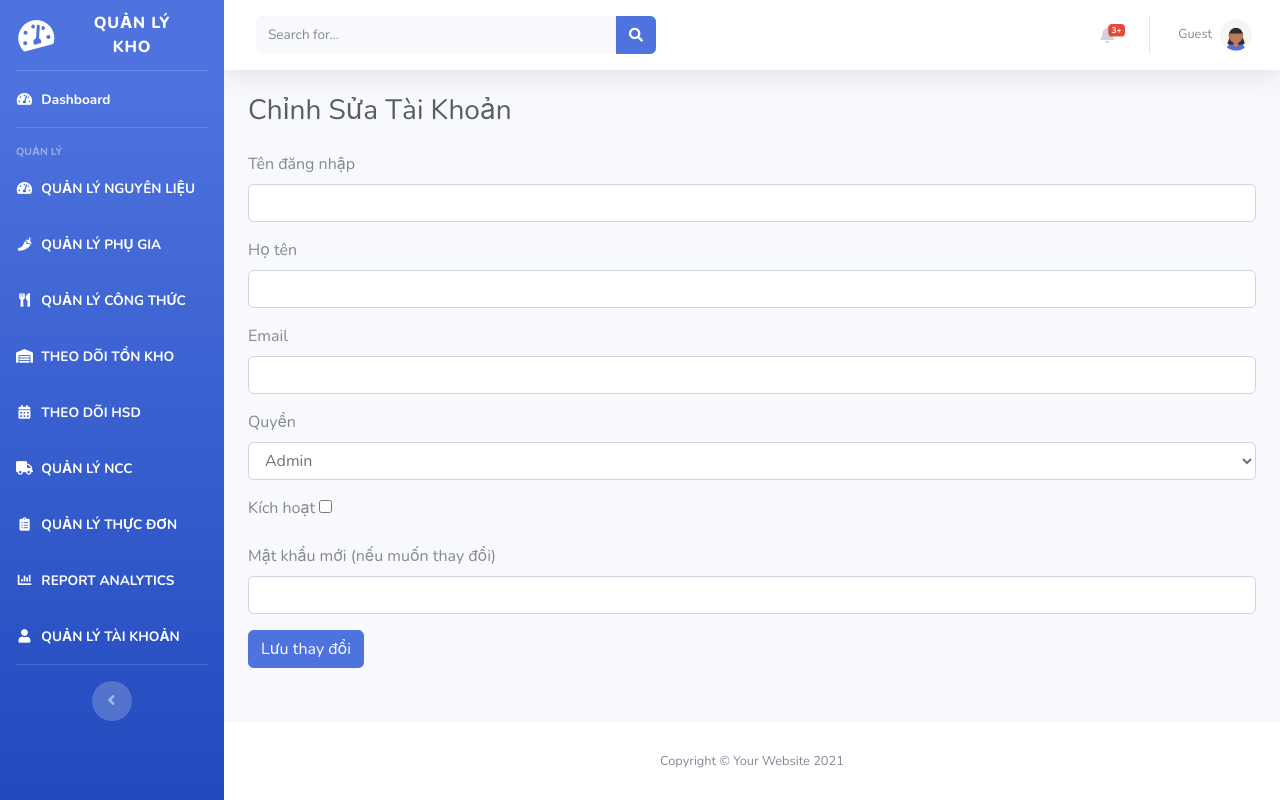
After one commit to HOAhufi2002/QuanLyKhoP, a Python web app: template templates/quanlytaikhoan/edit_taikhoan.html in a window 1280 px wide. The commit adds this page. Run offline with Jinja, Linux system fonts and the light colour scheme; the template is opened without the code that fills it, so the values that code supplies are empty.

Commit message:
25 06 2024

```diff
--- a/app.py
+++ b/app.py
@@ -60,11 +60,7 @@ def index():
 
     return render_template('index.html', total_ingredients=total_ingredients, total_dishes=total_dishes, total_suppliers=total_suppliers, ingredient_names=ingredient_names, ingredient_stock_levels=ingredient_stock_levels, supplier_names=supplier_names, ingredients_by_supplier=ingredients_by_supplier)
 
-# @app.route('/')
-# def index():
-#     if 'user_id' not in session:
-#         return redirect(url_for('loginregister.login'))
-#     return render_template('index.html')
+
 
 if __name__ == '__main__':
     app.run(debug=True)
--- a/templates/layout.html
+++ b/templates/layout.html
@@ -106,7 +106,11 @@
                     <span>REPORT ANALYTICS</span>
                 </a>
             </li>
-
+            <li class="nav-item active">
+                <a class="nav-link" href="{{ url_for('loginregister.account_management') }}">
+                    <i class="fas fa-fw fa-user"></i>
+                    <span>QUẢN LÝ TÀI KHOẢN</span></a>
+            </li>
             <!-- Divider -->
             <hr class="sidebar-divider d-none d-md-block">
 
--- a/templates/login.html
+++ b/templates/login.html
@@ -39,6 +39,12 @@
                                     <div class="text-center">
                                         <h1 class="h4 text-gray-900 mb-4">Chào mừng bạn trở lại!</h1>
                                     </div>
+                                    {% if message %}
+                                    <div class="alert alert-info" role="alert">
+                                        <h4 class="alert-heading">{{ message.title }}</h4>
+                                        <p>{{ message.body }}</p>
+                                    </div>
+                                    {% endif %}
                                     <form class="user" action="{{ url_for('loginregister.login') }}" method="POST">
                                         <div class="form-group">
                                             <input type="text" class="form-control form-control-user" name="username" placeholder="Enter Username..." required>
--- /dev/null
+++ b/templates/quanlytaikhoan/edit_taikhoan.html
@@ -0,0 +1,38 @@
+{% extends "layout.html" %}
+
+{% block content %}
+<div class="d-sm-flex align-items-center justify-content-between mb-4">
+    <h1 class="h3 mb-0 text-gray-800">Chỉnh Sửa Tài Khoản</h1>
+</div>
+
+<form method="POST" action="{{ url_for('loginregister.edit_taikhoan', id=taikhoan.ID) }}">
+    <div class="form-group">
+        <label for="TenDangNhap">Tên đăng nhập</label>
+        <input type="text" class="form-control" id="TenDangNhap" name="TenDangNhap" value="{{ taikhoan.TenDangNhap }}" required>
+    </div>
+    <div class="form-group">
+        <label for="HoTen">Họ tên</label>
+        <input type="text" class="form-control" id="HoTen" name="HoTen" value="{{ taikhoan.HoTen }}">
+    </div>
+    <div class="form-group">
+        <label for="Email">Email</label>
+        <input type="email" class="form-control" id="Email" name="Email" value="{{ taikhoan.Email }}" required>
+    </div>
+    <div class="form-group">
+        <label for="Quyen">Quyền</label>
+        <select class="form-control" id="Quyen" name="Quyen">
+            <option value="Admin" {% if taikhoan.Quyen == 'Admin' %}selected{% endif %}>Admin</option>
+            <option value="NhanVien" {% if taikhoan.Quyen == 'NhanVien' %}selected{% endif %}>Nhân Viên</option>
+        </select>
+    </div>
+    <div class="form-group">
+        <label for="isActive">Kích hoạt</label>
+        <input type="checkbox" id="isActive" name="isActive" {% if taikhoan.isActive %}checked{% endif %}>
+    </div>
+    <div class="form-group">
+        <label for="MatKhau">Mật khẩu mới (nếu muốn thay đổi)</label>
+        <input type="password" class="form-control" id="MatKhau" name="MatKhau">
+    </div>
+    <button type="submit" class="btn btn-primary">Lưu thay đổi</button>
+</form>
+{% endblock %}
--- a/templates/register.html
+++ b/templates/register.html
@@ -50,7 +50,7 @@
                                 <div class="form-group">
                                     <input type="email" class="form-control form-control-user" name="email" id="exampleInputEmail" placeholder="Email">
                                 </div>
-                                <div class="form-group ">
+                                <div style="display: none;" class="form-group">
                                     <select class="form-control " name="quyen" id="exampleQuyen">
                                         <option value="Admin">Admin</option>
                                         <option value="NhanVien" selected>Nhân Viên</option>
```
Also changed, not shown: loginregister.py (+68 -11 lines), templates/quanlytaikhoan/danhsachtaikhoan.html (added, +53 -0 lines).
